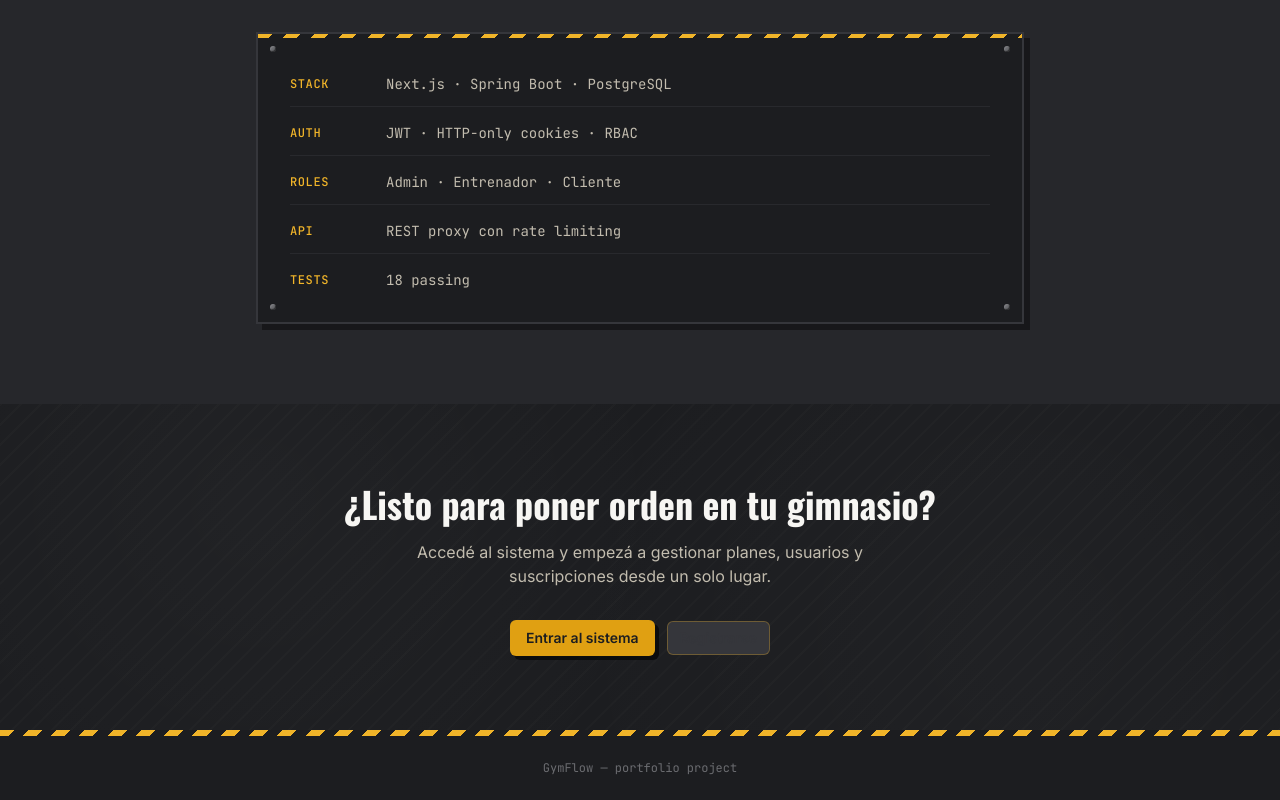
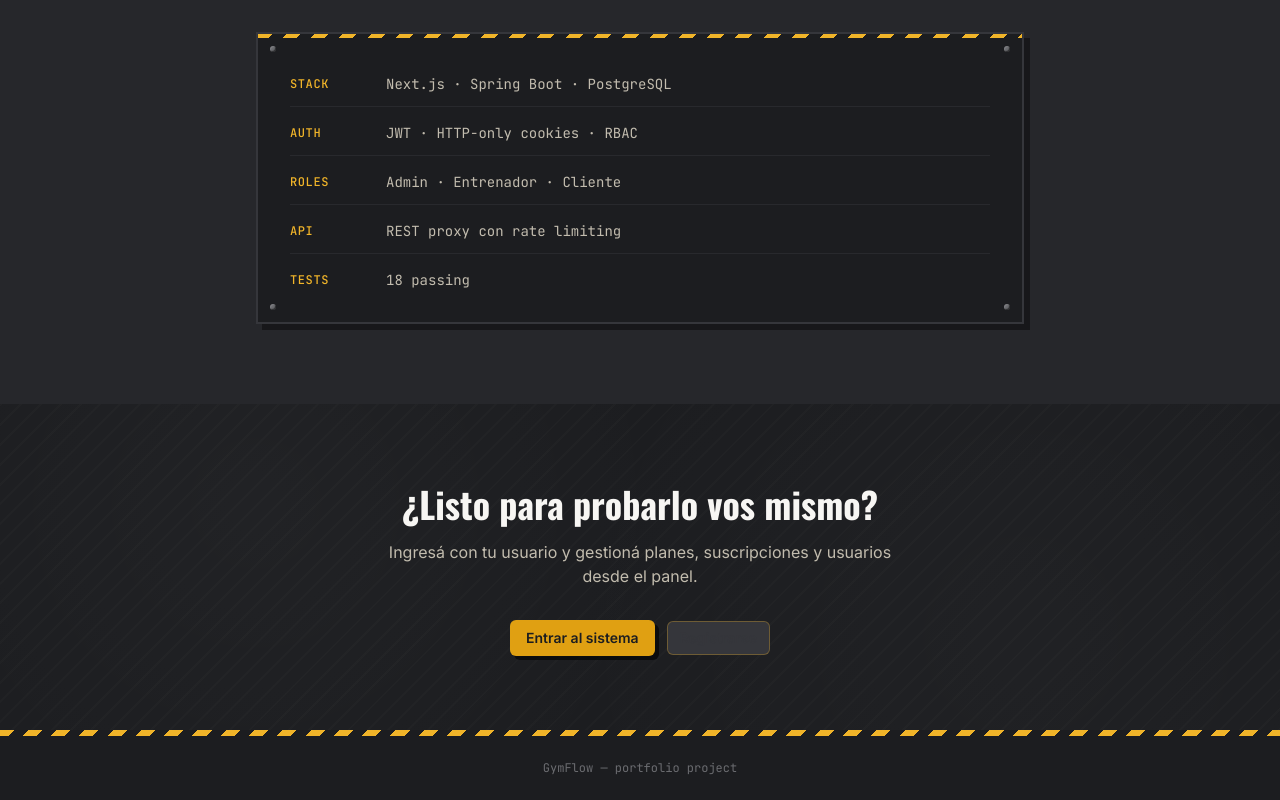
Before and after one commit to williampa182/gymflow-frontend, a Next.js app: page / in a window 1280 px wide. Shown: the part 1456-2256 px from the top of the page. Built offline with nearby package versions, Linux system fonts and the light colour scheme; no server answers.

Commit message:
copy: reescribir CTA final para no repetir el mensaje del hero

```diff
--- a/src/app/page.tsx
+++ b/src/app/page.tsx
@@ -180,11 +180,11 @@ export default async function Home() {
       <section className="relative bg-rubber-floor px-4 py-16 sm:px-6 md:py-20">
         <div className="mx-auto max-w-3xl text-center">
           <h2 className="font-display text-3xl font-bold text-concrete-50 sm:text-4xl">
-            ¿Listo para poner orden en tu gimnasio?
+            ¿Listo para probarlo vos mismo?
           </h2>
           <p className="mx-auto mt-4 max-w-lg text-concrete-300">
-            Accedé al sistema y empezá a gestionar planes, usuarios y
-            suscripciones desde un solo lugar.
+            Ingresá con tu usuario y gestioná planes, suscripciones y
+            usuarios desde el panel.
           </p>
           <div className="mt-8 flex flex-col items-center justify-center gap-3 sm:flex-row">
             <Link
```
